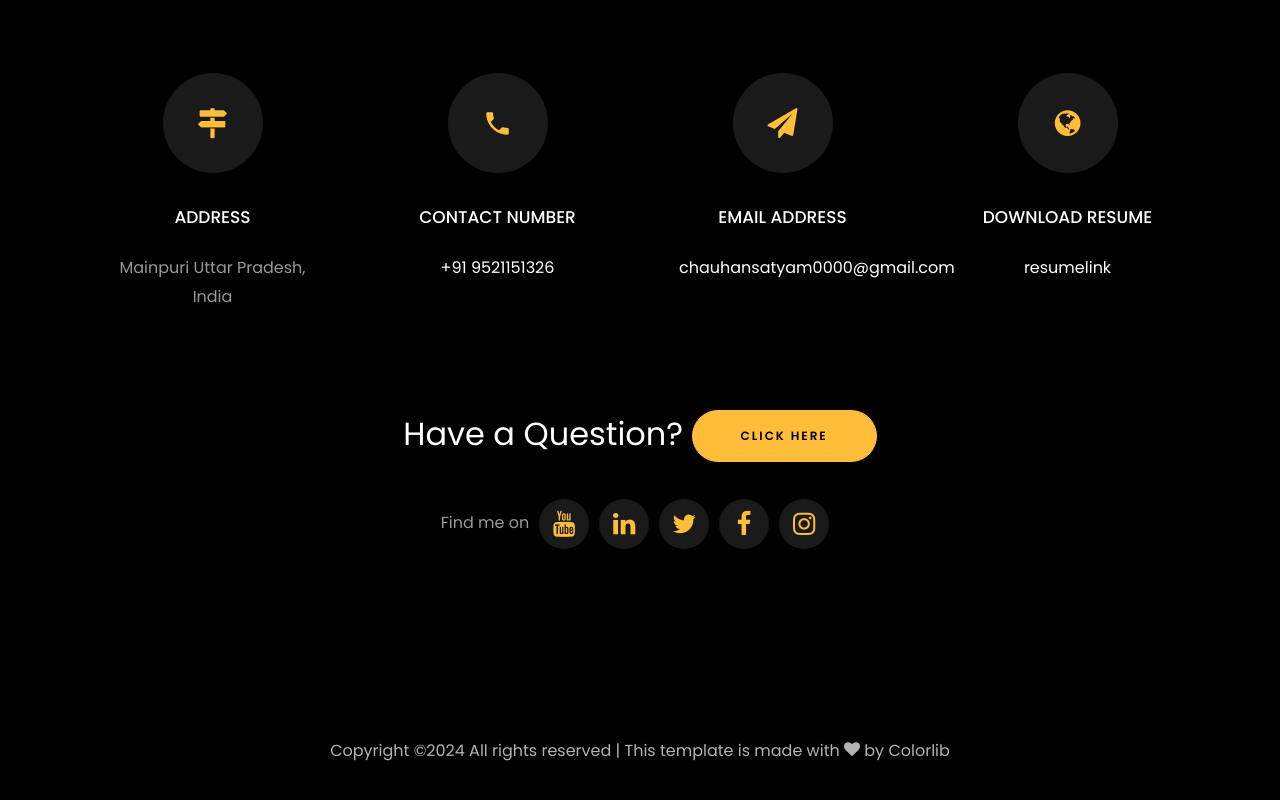
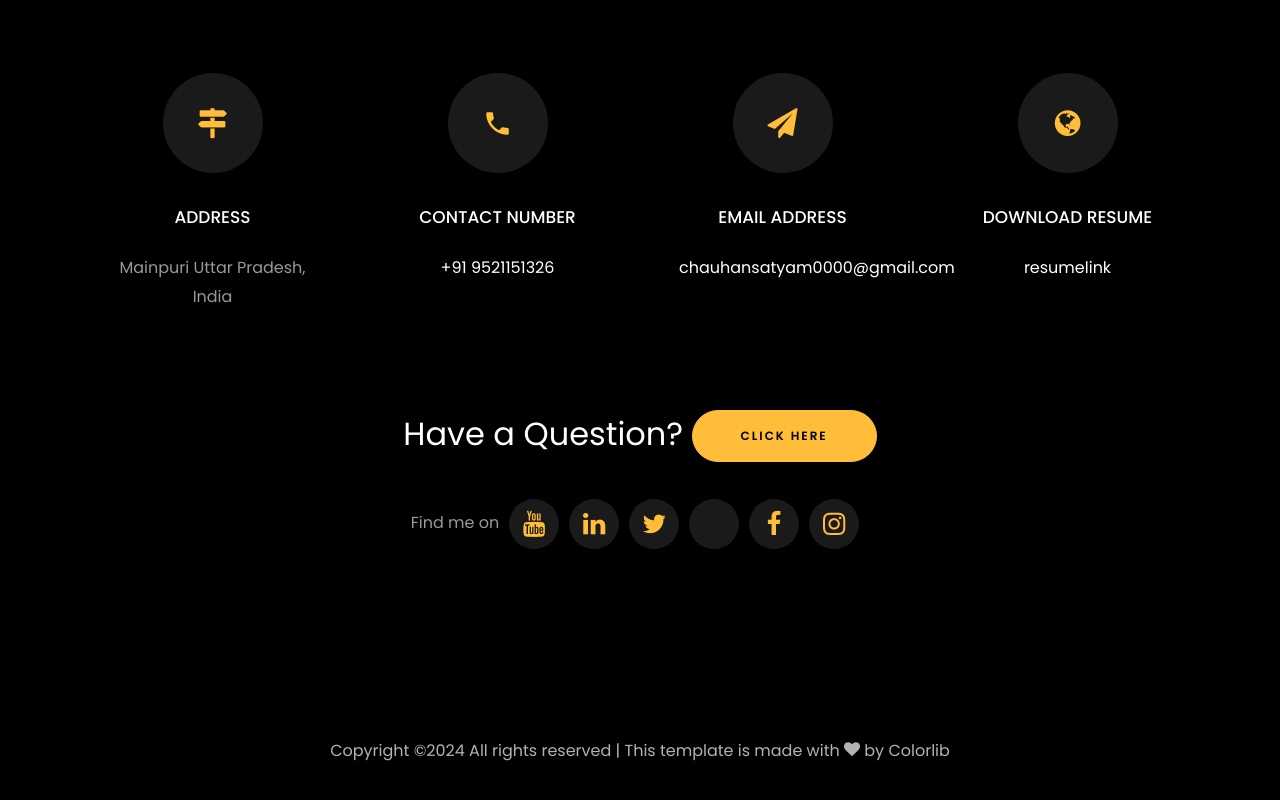
Before and after one commit to satyamChau/satyamChau.github.io, a plain HTML site: page index.html in a window 1280 px wide. Shown: the part 5687-6487 px from the top of the page. Drawn offline with Linux system fonts and the light colour scheme; files whose address does not match are found by name.

Commit message:
Update index.html

```diff
--- a/index.html
+++ b/index.html
@@ -599,6 +599,7 @@
 					  <li class="ftco-animate"><a href="https://youtube.com/@vlogswithsatyam12?si=-KrsKAiJIT4I8UbY"><span class="icon-youtube"></span></a></li>
 					  <li class="ftco-animate"><a href="https://www.linkedin.com/in/shocoder/"><span class="icon-linkedin"></span></a></li>
 					  <li class="ftco-animate"><a href="https://x.com/54_shobhit"><span class="icon-twitter"></span></a></li>
+						  <li class="ftco-animate"><a href="https://www.kaggle.com/satyam0123"><span class="icon-kaggle"></span></a></li>
 					  <li class="ftco-animate"><a href="https://www.facebook.com/profile.php?id=100030423526705&mibextid=ZbWKwL"><span class="icon-facebook"></span></a></li>
 				      <li class="ftco-animate"><a href="https://www.instagram.com/invites/contact/?igsh=455865z9z1j2&utm_content=5sr4oqg"><span class="icon-instagram"></span></a></li>
 					</ul>
```
